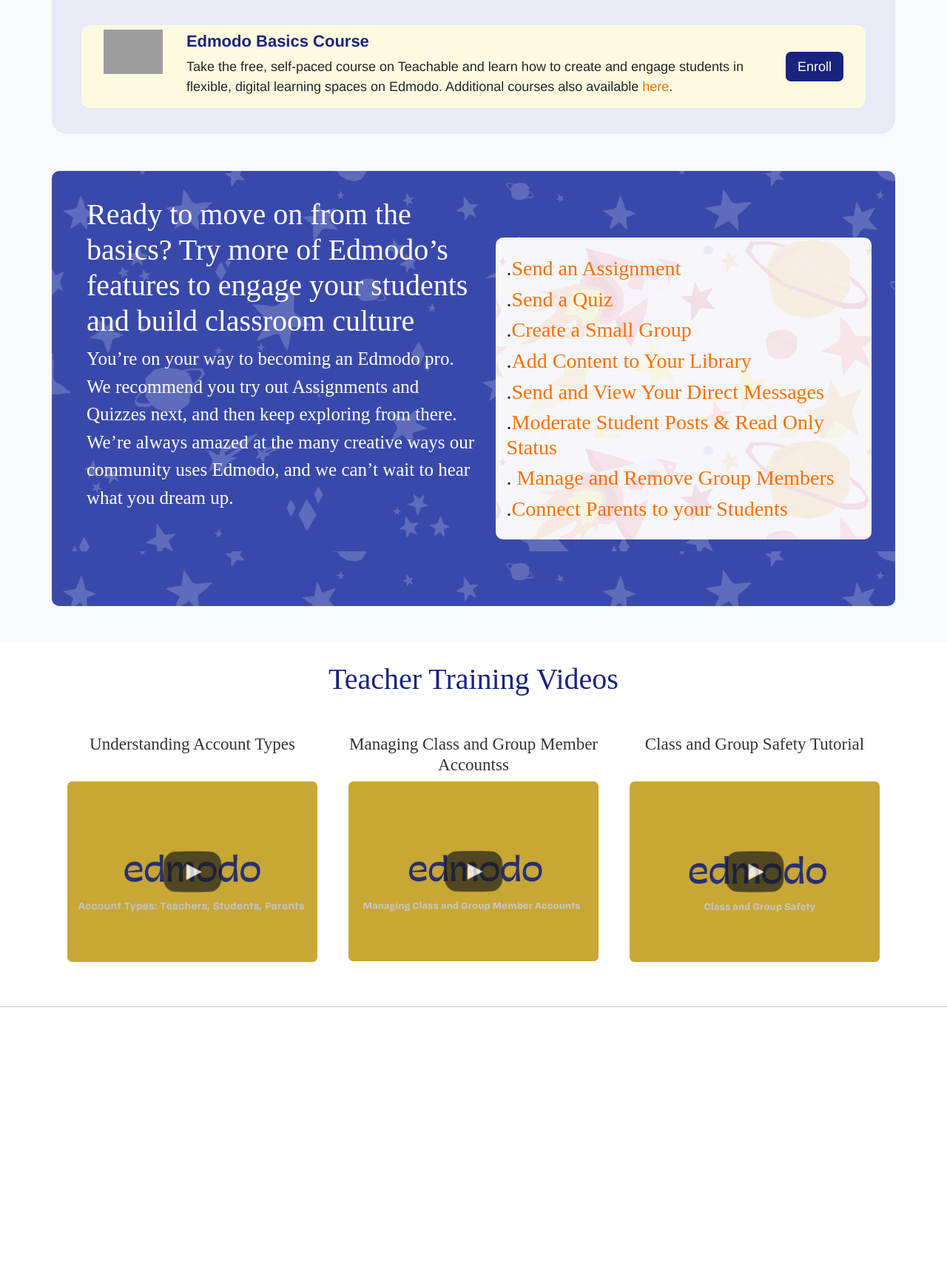
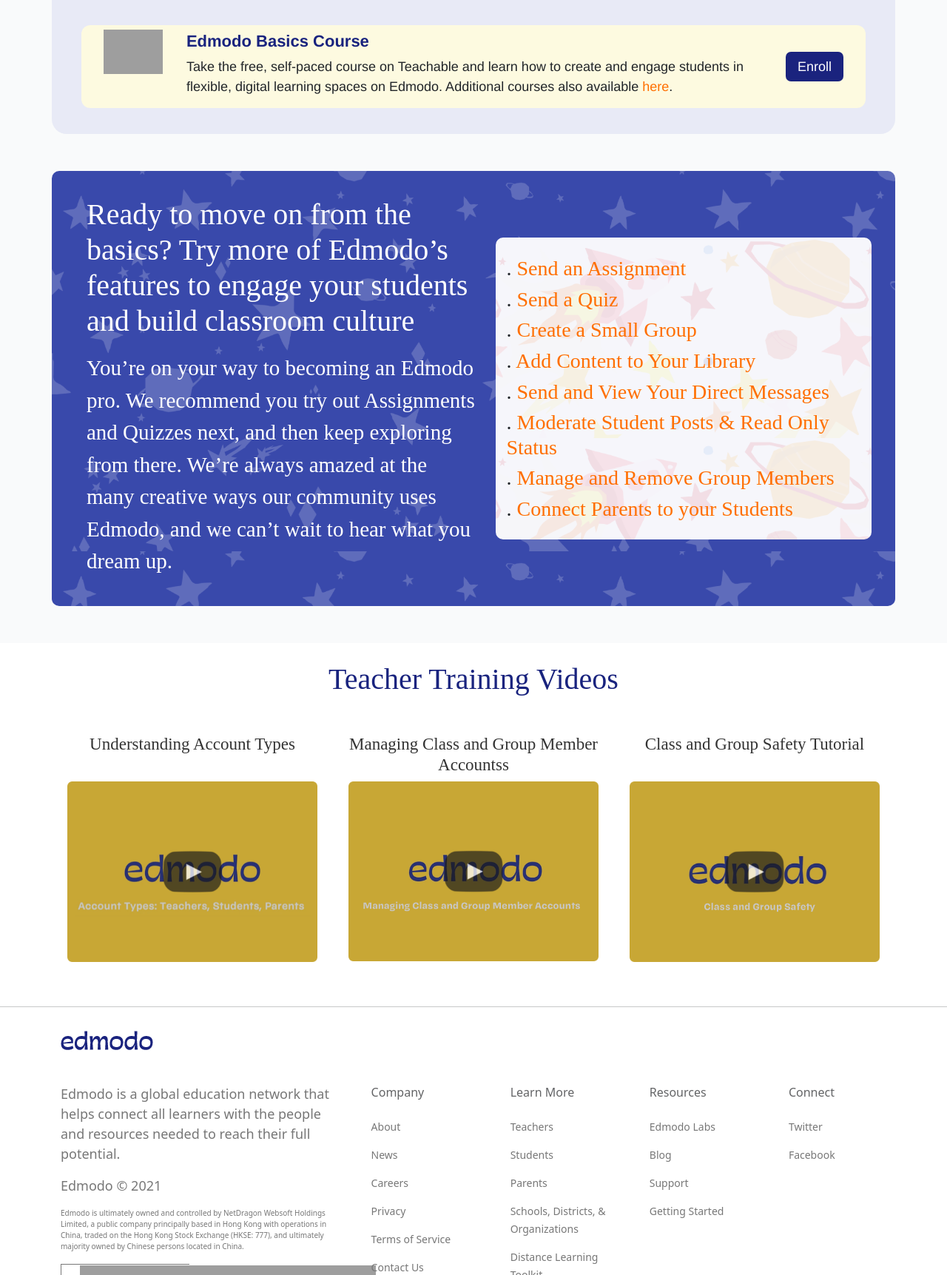
Before and after one commit to VanPhong266/61THNB-NHOM22-CNWEB, a PHP site: page /getting-started.html in a window 1280 px wide. Shown: the part 4777-6500 px from the top of the page at 74% size. Before the commit the page ends 6138 px from the top, so only its background shows below. Run offline with PHP 8.4, Linux system fonts and the light colour scheme; some libraries are stand-ins or nearby versions; grey boxes are pictures that could not be loaded.

Commit message:
accccccc

```diff
--- a/css/getting.css
+++ b/css/getting.css
@@ -4,6 +4,7 @@
     font-family: "Disclaimer Regular";
     font-weight: bold;
     text-decoration: none;
+
 }
 .title-header {
     height: 62px;
@@ -75,8 +76,18 @@
 
 .dropdown:hover .nut_dropdown {background-color:#e5e5e5;}
 .dropdown:hover .nut_dropdown {color:black;}
-/*Dùng Để hiển thị nội dung*/
-.hienthi{display: block;}
+
+.menu-text{
+    background: #1A237E;
+    border-radius: 4px;
+    color: #fff;
+    padding: 8px 21px;
+}
+.menu-text-sign{
+    padding: 8px 21px;
+    color: #1B1E83;
+}
+
 
 .bentrong{
     padding-right: 25px ;
@@ -295,3 +306,47 @@
 
     cursor: pointer;
 }
+footer{
+    color: #777777;
+    padding-bottom: 15px;
+}
+#anhfooter{
+    padding-top: 15px;
+    margin-bottom: 45px;
+}
+footer ul li {
+    list-style-type: none;
+    margin: 14px 0;
+}
+footer h4{
+    color: #636466;
+    margin: 0;
+    text-transform: unset;
+    font-family: inherit;
+    padding: 90px 10px 10px 32px;
+    font-size: 16px;
+}
+#menu-footer-nav a{
+    color: #777777;
+    font-size: 14px;
+    text-decoration: none;
+}
+.so_1{
+    width: 34%;
+}
+.so_2{
+    width: 16.5%;
+}
+.dropdown_footer a{
+     text-decoration: none;
+     font-size: 12px;
+}
+.dropdown_footer{
+
+    border: solid 1px;
+    margin-right: 190px;
+
+}
+.dropdown_footer:hover .noidung_dropdown {display: block;}
+
+.noidung_dropdown a:hover {background-color: #ddd; color: black;}
--- a/getting-started.html
+++ b/getting-started.html
@@ -10,7 +10,8 @@
         integrity="sha384-1BmE4kWBq78iYhFldvKuhfTAU6auU8tT94WrHftjDbrCEXSU1oBoqyl2QvZ6jIW3" crossorigin="anonymous">
     <link rel="stylesheet" href="https://cdn.jsdelivr.net/npm/bootstrap-icons@1.7.2/font/bootstrap-icons.css">
     <link rel="stylesheet" href="css/getting.css">
-    <link rel="stylesheet" href="https://pro.fontawesome.com/releases/v5.10.0/css/all.css" integrity="sha384-AYmEC3Yw5cVb3ZcuHtOA93w35dYTsvhLPVnYs9eStHfGJvOvKxVfELGroGkvsg+p" crossorigin="anonymous"/>
+    <link rel="stylesheet" href="https://pro.fontawesome.com/releases/v5.10.0/css/all.css"
+        integrity="sha384-AYmEC3Yw5cVb3ZcuHtOA93w35dYTsvhLPVnYs9eStHfGJvOvKxVfELGroGkvsg+p" crossorigin="anonymous" />
 </head>
 
 <body>
@@ -43,6 +44,19 @@
                 </li>
                 <li style="list-style-type: none;">
                     <a href="" class="bentrong">getting Started</a>
+                </li>
+                <li style=" list-style-type: none; "
+                    class="menu-item menu-item-type-custom menu-item-object-custom menu-item-2555 " data-item-id="2555">
+                    <a style="text-decoration: none;"
+                        href="https://go.edmodo.com/schools/?utm_campaign=2020-cares-act&amp;utm_medium=visitor-site&amp;utm_source=marketing&amp;utm_content=nav-bar&amp;utm_term=nav-bar"
+                        class="fusion-background-highlight"><span class="menu-text">Schools &amp; Districts</span></a>
+                </li>
+                <div ></div>
+                <li style="list-style-type: none;" class="dephai1">
+                    <a href="" class="bentrong">Login</a>
+                </li>
+                <li style="list-style-type: none; background-color: #FFCA28;" class="dephai">
+                    <a href="" class="bentrong">Sign Up</a>
                 </li>
             </nav>
         </div>
@@ -113,8 +127,8 @@
                 </div>
                 <div class="benphai col-md-4">
                     <a href=""><button class="option-button">
-                        Go To Toolkit
-                    </button></a>
+                            Go To Toolkit
+                        </button></a>
                 </div>
             </div>
         </div>
@@ -295,21 +309,22 @@
                     <h1 style="padding-top: 35px; color:#ffffff;">Ready to move on from the basics? Try more of Edmodo’s
                         features to engage your students and
                         build classroom culture</h1>
-                    <p style="font-size: 25px; color: #ffffff;">You’re on your way to becoming an Edmodo pro. We
+                    <p style="padding-top: 10px; font-size: 29px; color: #ffffff;">You’re on your way to becoming an
+                        Edmodo pro. We
                         recommend you try out Assignments and Quizzes next, and then keep exploring from there. We’re
                         always amazed at the many creative ways our community uses Edmodo, and we can’t wait to hear
                         what you dream up.</p>
                 </div>
                 <div class="col-md">
                     <div class="khung">
-                        <h3 style="padding-top: 25px;">.<a href="">Send an Assignment</a></h3>
-                        <h3>.<a href="">Send a Quiz</a></h3>
-                        <h3>.<a href="">Create a Small Group</a></h3>
-                        <h3>.<a href="">Add Content to Your Library</a></h3>
-                        <h3>.<a href="">Send and View Your Direct Messages</a></h3>
-                        <h3>.<a href="">Moderate Student Posts & Read Only Status</a></h3>
-                        <h3>.<a href=""> Manage and Remove Group Members</a></h3>
-                        <h3 style="padding-bottom:25px;">.<a href="">Connect Parents to your Students</a></h3>
+                        <h3 style="padding-top: 25px;">. <a href="">Send an Assignment</a></h3>
+                        <h3>. <a href="">Send a Quiz</a></h3>
+                        <h3>. <a href="">Create a Small Group</a></h3>
+                        <h3>. <a href="">Add Content to Your Library</a></h3>
+                        <h3>. <a href="">Send and View Your Direct Messages</a></h3>
+                        <h3>. <a href="">Moderate Student Posts & Read Only Status</a></h3>
+                        <h3>. <a href=""> Manage and Remove Group Members</a></h3>
+                        <h3 style="padding-bottom:25px;">. <a href="">Connect Parents to your Students</a></h3>
                     </div>
                 </div>
             </div>
@@ -347,7 +362,129 @@
     </main>
     <footer>
         <div class="footer-edmono container">
-
+            <div class="row">
+                <div class="so_1 col-lg-2 col-md-2 col-sm-2">
+                    <section id="anhfooter">
+                        <img src="/img/edmodo.png" alt="">
+                    </section>
+                    <section id="custom_html-2"
+                        class="widget_text fusion-footer-widget-column widget widget_custom_html"
+                        style="border-style: solid;border-color:transparent;border-width:0px;">
+                        <div class="textwidget custom-html-widget">
+                            <p style="font-size: 18px !important">Edmodo is a global education network that helps
+                                connect all learners with the people and resources needed to reach their full potential.
+                            </p>
+                            <p style="font-size: 18px !important">Edmodo © 2021</p>
+                            <p style="font-size: 10px !important">Edmodo is ultimately owned and controlled by NetDragon
+                                Websoft Holdings Limited, a public company principally based in Hong Kong with
+                                operations in China, traded on the Hong Kong Stock Exchange (HKSE: 777), and ultimately
+                                majority owned by Chinese persons located in China.
+                            </p>
+                        </div>
+                        <div style="clear:both;"></div>
+                    </section>
+                    <div class="dropdown_footer">
+                        <button class="nut_dropdown"><a href="#" class="js-wpml-ls-item-toggle wpml-ls-item-toggle"><img
+                                    class="wpml-ls-flag"
+                                    src="https://9kyhf3crb4ah2d0m726aoc6x-wpengine.netdna-ssl.com/wp-content/plugins/sitepress-multilingual-cms/res/flags/en.png"
+                                    alt="en" title="English"><span class="wpml-ls-native"> English</span></a></button>
+                        <div class="noidung_dropdown">
+                            <a href="#"><img class="wpml-ls-flag"
+                                    src="https://9kyhf3crb4ah2d0m726aoc6x-wpengine.netdna-ssl.com/wp-content/plugins/sitepress-multilingual-cms/res/flags/es.png"
+                                    alt="es" title="Español"><span class="wpml-ls-native" style="color: #0d6efd;">
+                                    Español(spanish)</span></a>
+                        </div>
+                    </div>
+                </div>
+                <div class="so_2 col-lg-2 col-md-2 col-sm-2">
+                    <h4>Company</h4>
+                    <ul id="menu-footer-nav" class="menu">
+                        <li id="menu-item-8917"
+                            class="menu-item menu-item-type-custom menu-item-object-custom menu-item-8917"><a
+                                href="https://info.edmodo.com/about"><span class="link-text"> About</span><span
+                                    class="arrow"></span></a></li>
+                        <li id="menu-item-3618"
+                            class="menu-item menu-item-type-post_type menu-item-object-page menu-item-3618"><a
+                                href="https://go.edmodo.com/newsroom/"><span class="link-text"> News</span><span
+                                    class="arrow"></span></a></li>
+                        <li id="menu-item-365"
+                            class="menu-item menu-item-type-post_type menu-item-object-page menu-item-365"><a
+                                href="https://go.edmodo.com/careers/"><span class="link-text"> Careers</span><span
+                                    class="arrow"></span></a></li>
+                        <li id="menu-item-1512"
+                            class="menu-item menu-item-type-post_type menu-item-object-page menu-item-1512"><a
+                                href="https://go.edmodo.com/privacy-policy/"><span class="link-text">
+                                    Privacy</span><span class="arrow"></span></a></li>
+                        <li id="menu-item-1513"
+                            class="menu-item menu-item-type-post_type menu-item-object-page menu-item-1513"><a
+                                href="https://go.edmodo.com/terms-of-service/"><span class="link-text"> Terms of
+                                    Service</span><span class="arrow"></span></a></li>
+                        <li id="menu-item-366"
+                            class="menu-item menu-item-type-post_type menu-item-object-page menu-item-366"><a
+                                href="https://go.edmodo.com/contact/"><span class="link-text"> Contact Us</span><span
+                                    class="arrow"></span></a></li>
+                    </ul>
+                </div>
+                <div class="so_2 col-lg-2 col-md-2 col-sm-2">
+                    <h4>Learn More</h4>
+                    <ul id="menu-footer-nav" class="menu">
+                        <li id="menu-item-1519"
+                            class="menu-item menu-item-type-post_type menu-item-object-page menu-item-1519"><a
+                                href="https://go.edmodo.com/teachers/"><span class="link-text"> Teachers</span><span
+                                    class="arrow"></span></a></li>
+                        <li id="menu-item-1518"
+                            class="menu-item menu-item-type-post_type menu-item-object-page menu-item-1518"><a
+                                href="https://go.edmodo.com/students/"><span class="link-text"> Students</span><span
+                                    class="arrow"></span></a></li>
+                        <li id="menu-item-1517"
+                            class="menu-item menu-item-type-post_type menu-item-object-page menu-item-1517"><a
+                                href="https://go.edmodo.com/parents/"><span class="link-text"> Parents</span><span
+                                    class="arrow"></span></a></li>
+                        <li id="menu-item-1520"
+                            class="menu-item menu-item-type-post_type menu-item-object-page menu-item-1520"><a
+                                href="https://go.edmodo.com/schools/"><span class="link-text"> Schools, Districts, &amp;
+                                    Organizations</span><span class="arrow"></span></a></li>
+                        <li id="menu-item-6676"
+                            class="menu-item menu-item-type-post_type menu-item-object-page menu-item-6676"><a
+                                href="https://go.edmodo.com/distancelearning/"><span class="link-text"> Distance
+                                    Learning Toolkit</span><span class="arrow"></span></a></li>
+                    </ul>
+                </div>
+                <div class="so_2 col-lg-2 col-md-2 col-sm-2">
+                    <h4>Resources</h4>
+                    <ul id="menu-footer-nav" class="menu">
+                        <li id="menu-item-4051"
+                            class="menu-item menu-item-type-custom menu-item-object-custom menu-item-4051"><a
+                                href="https://labs.edmodo.com/"><span class="link-text"> Edmodo Labs</span><span
+                                    class="arrow"></span></a></li>
+                        <li id="menu-item-1514"
+                            class="menu-item menu-item-type-custom menu-item-object-custom menu-item-1514"><a
+                                href="https://blog.edmodo.com"><span class="link-text"> Blog</span><span
+                                    class="arrow"></span></a></li>
+                        <li id="menu-item-1516"
+                            class="menu-item menu-item-type-custom menu-item-object-custom menu-item-1516"><a
+                                target="_blank" rel="noopener" href="http://support.edmodo.com"><span class="link-text">
+                                    Support</span><span class="arrow"></span></a></li>
+                        <li id="menu-item-4052"
+                            class="menu-item menu-item-type-custom menu-item-object-custom menu-item-4052"><a
+                                href="https://go.edmodo.com/getting-started/?utm_source=main&amp;utm_medium=visitor-site&amp;utm_content=footer"><span
+                                    class="link-text"> Getting Started</span><span class="arrow"></span></a></li>
+                    </ul>
+                </div>
+                <div class="so_2 col-lg-2 col-md-2 col-sm-2">
+                    <h4>Connect</h4>
+                    <ul id="menu-footer-nav" class="menu">
+                        <li id="menu-item-1521"
+                            class="menu-item menu-item-type-custom menu-item-object-custom menu-item-1521"><a
+                                href="http://twitter.com/edmodo"><span class="link-text"> Twitter</span><span
+                                    class="arrow"></span></a></li>
+                        <li id="menu-item-1522"
+                            class="menu-item menu-item-type-custom menu-item-object-custom menu-item-1522"><a
+                                href="http://www.facebook.com/edmodo/"><span class="link-text"> Facebook</span><span
+                                    class="arrow"></span></a></li>
+                    </ul>
+                </div>
+            </div>
         </div>
     </footer>
     <div id="backtop">
@@ -359,22 +496,24 @@
         crossorigin="anonymous"></script>
 
 </body>
-<script src="https://code.jquery.com/jquery-3.6.0.js" integrity="sha256-H+K7U5CnXl1h5ywQfKtSj8PCmoN9aaq30gDh27Xc0jk=" crossorigin="anonymous"></script>
+<script src="https://code.jquery.com/jquery-3.6.0.js" integrity="sha256-H+K7U5CnXl1h5ywQfKtSj8PCmoN9aaq30gDh27Xc0jk="
+    crossorigin="anonymous"></script>
 <script>
     // khi người dùng kéo xuống hiện nút trở về đầu trang
-    $(document).ready(function(){
-        $(window).scroll(function(){
-            if ($(this).scrollTop()){
+    $(document).ready(function () {
+        $(window).scroll(function () {
+            if ($(this).scrollTop()) {
                 $('#backtop').fadeIn();
             }
-            else{
+            else {
                 $('#backtop').fadeOut();
             }
         })
         //bắt sự kiện khi ng dùng nhấn vào nút trở về đầu trang
-        $("#backtop").click(function(){
-            $('html, body').animate({scrollTop: 0}, 1000);
+        $("#backtop").click(function () {
+            $('html, body').animate({ scrollTop: 0 }, 1000);
         })
     })
 </script>
+
 </html>
```
